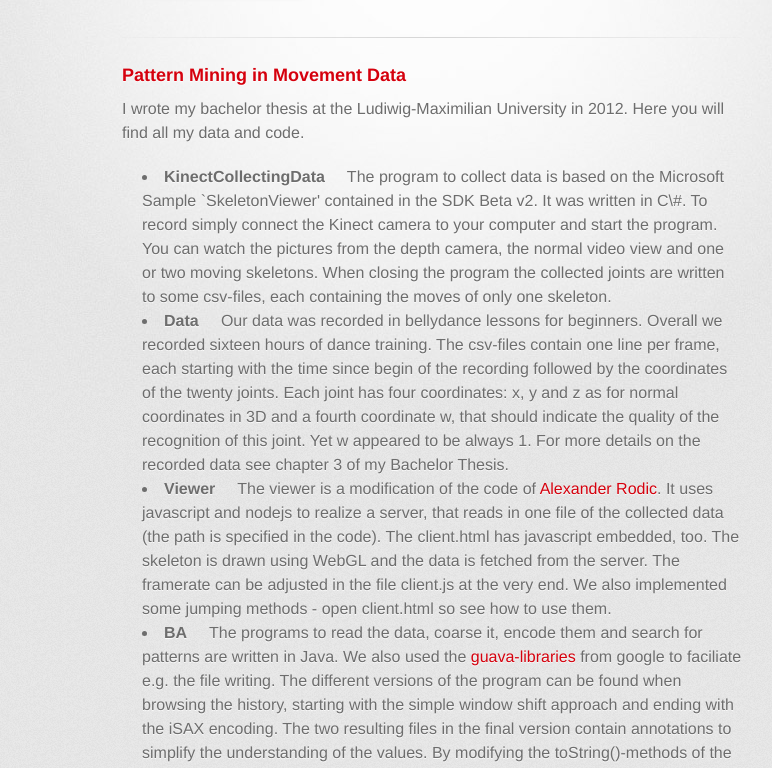
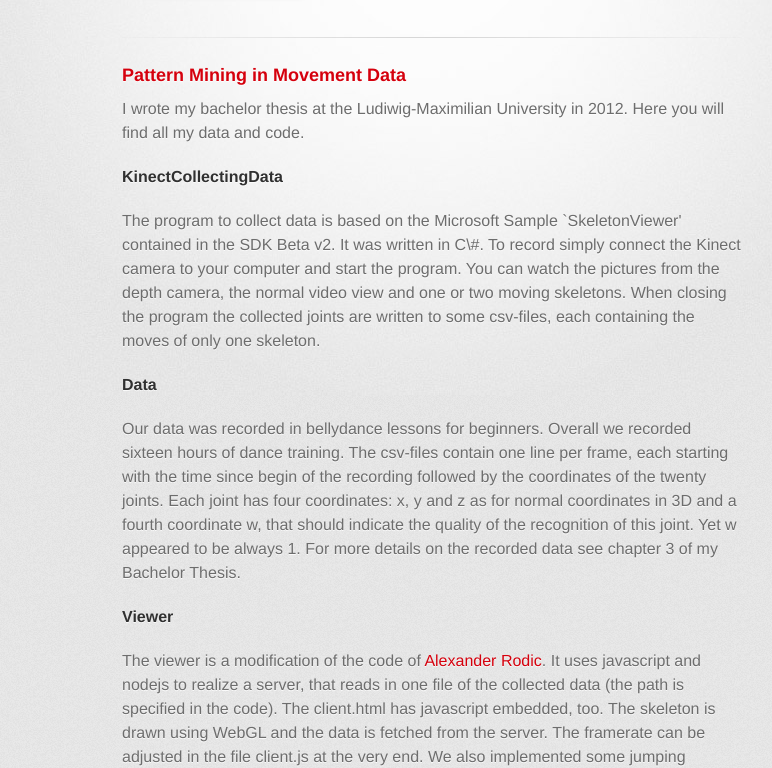
Before and after one commit to CarlaH/carlah.github.com, a plain HTML site: page index.html in a window 1280 px wide. Shown: the part 178-946 px from the top of the page, without its empty margins (208-980 px from the left). Drawn offline with Linux system fonts and the light colour scheme; a web font is replaced by a local one.

Commit message:
Update master

```diff
--- a/index.html
+++ b/index.html
@@ -34,28 +34,31 @@
         <p>I wrote my bachelor thesis at the Ludiwig-Maximilian University in 2012. Here you will find all my
         data and code.</p>
 
-        <ul>
-        <li><strong>KinectCollectingData</strong> &nbsp;&nbsp;&nbsp; The program to collect data is based on the Microsoft
+        <h4>KinectCollectingData</h4>
+        <p></p>The program to collect data is based on the Microsoft
         Sample `SkeletonViewer' contained in the SDK Beta v2. It was written in C\#. To record simply connect
         the Kinect camera to your computer and start the program. You can watch the pictures from the depth
         camera, the normal video view and one or two moving skeletons. When closing the program the collected
         joints are written to some csv-files, each containing the moves of only one skeleton.
-        </li>
-        <li><strong>Data</strong> &nbsp;&nbsp;&nbsp;  Our data was recorded in bellydance lessons for beginners. Overall we
+        </p>
+        <h4>Data</h4>
+        <p></p>Our data was recorded in bellydance lessons for beginners. Overall we
         recorded sixteen hours of dance training. The csv-files contain one line per frame, each starting
         with the time since begin of the recording followed by the coordinates of the twenty joints. Each
         joint has four coordinates: x, y and z as for normal coordinates in 3D and a fourth coordinate w,
         that should indicate the quality of the recognition of this joint. Yet w appeared to be always 1.
         For more details on the recorded data see chapter 3 of my Bachelor Thesis.
-        </li>
-        <li><strong>Viewer</strong> &nbsp;&nbsp;&nbsp;  The viewer is a modification of the code of
+        </p>
+        <h4>Viewer</h4>
+        <p></p>The viewer is a modification of the code of
         <a href="http://blog.aleksandarrodic.com/?p=4">Alexander Rodic</a>. It uses
         javascript and nodejs to realize a server, that reads in one file of the collected data (the path
         is specified in the code). The client.html has javascript embedded, too. The skeleton is
         drawn using WebGL and the data is fetched from the server. The framerate can be adjusted in the file
         client.js at the very end. We also implemented some jumping methods - open client.html so see how
-        to use them.</li>
-        <li><strong>BA</strong> &nbsp;&nbsp;&nbsp;  The programs to read the data, coarse it, encode them and search for patterns
+        to use them.</p>
+        <h4>BA</h4>
+        <p></p>The programs to read the data, coarse it, encode them and search for patterns
         are written in Java. We also used the
         <a href="http://code.google.com/p/guava-libraries/wiki/GuavaExplained">guava-libraries</a> from google
         to faciliate e.g. the file writing. The different versions of the program can be found when browsing
@@ -63,8 +66,7 @@
         The two resulting files in the final version contain annotations to simplify the understanding of the
         values. By modifying the toString()-methods of the classes Point and Breakpoint these files can be
         cleaned and thus be easier to handle when reading them in again.
-        </li>
-        </ul>
+        </p>
 
         </section>
 
```
